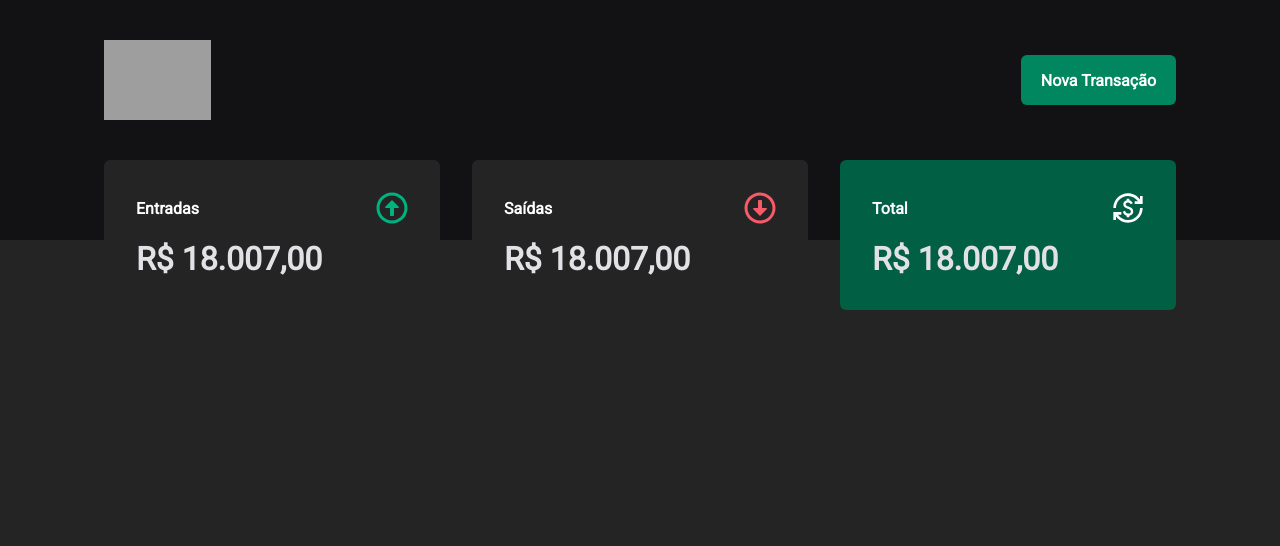
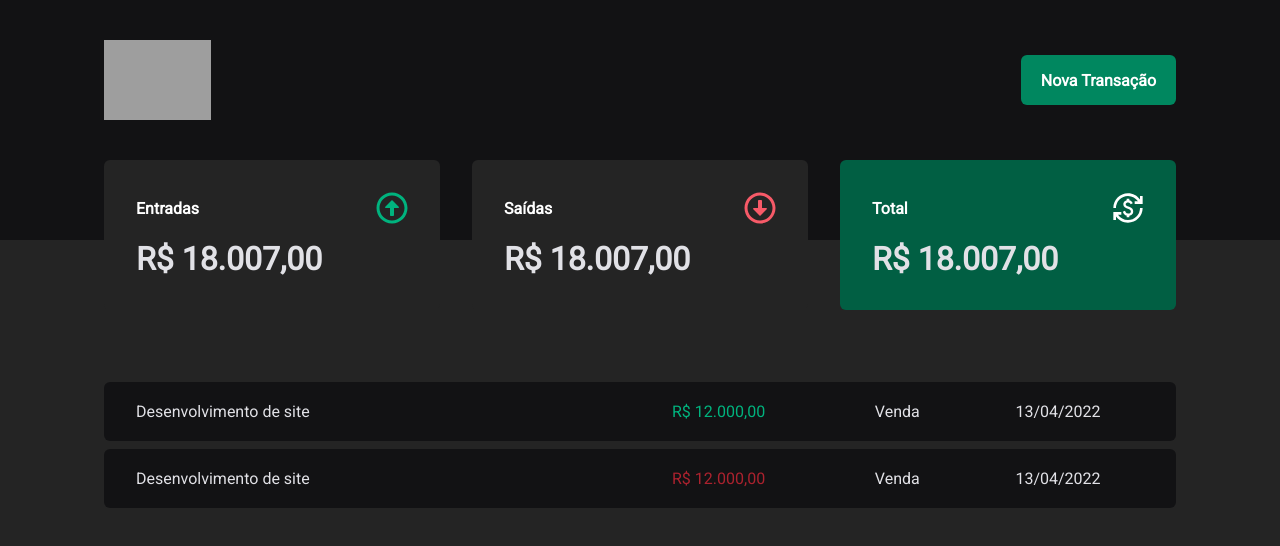
Before and after one commit to tcunha2004/tt-money-react, a React (Vite) app: page / in a window 1280 px wide. Shown: the top 546 px of the page. Built offline with nearby package versions, Linux system fonts and the light colour scheme; grey boxes are pictures that could not be loaded.

Commit message:
add: Transactional Table

```diff
--- a/src/pages/Transactions/index.tsx
+++ b/src/pages/Transactions/index.tsx
@@ -1,11 +1,43 @@
 import Header from "../../components/Header";
 import Summary from "../../components/Summary";
+import {
+  PriceHighlight,
+  TransactionsContainer,
+  TransactionsTable,
+} from "./styles";
 
 function Transactions() {
   return (
     <div>
       <Header />
       <Summary />
+
+      <TransactionsContainer>
+        <TransactionsTable>
+          <tbody>
+            <tr>
+              <td width="50%">Desenvolvimento de site</td>
+
+              <td>
+                <PriceHighlight variant="income">R$ 12.000,00</PriceHighlight>
+              </td>
+
+              <td>Venda</td>
+              <td>13/04/2022</td>
+            </tr>
+            <tr>
+              <td width="50%">Desenvolvimento de site</td>
+
+              <td>
+                <PriceHighlight>R$ 12.000,00</PriceHighlight>
+              </td>
+
+              <td>Venda</td>
+              <td>13/04/2022</td>
+            </tr>
+          </tbody>
+        </TransactionsTable>
+      </TransactionsContainer>
     </div>
   );
 }
--- a/src/pages/Transactions/styles.ts
+++ b/src/pages/Transactions/styles.ts
@@ -0,0 +1,41 @@
+import styled from "styled-components";
+
+export const TransactionsContainer = styled.main`
+  width: 100%;
+  max-width: 1120px;
+  margin: 4rem auto 0;
+  padding: 0 1.5rem;
+`;
+
+export const TransactionsTable = styled.table`
+  width: 100%;
+  border-collapse: separate;
+  border-spacing: 0 0.5rem;
+  // margin-top: 1.5rem;
+
+  td {
+    padding: 1.25rem 2rem;
+    background: ${(props) => props.theme["gray-900"]};
+
+    &:first-child {
+      border-top-left-radius: 6px;
+      border-bottom-left-radius: 6px;
+    }
+
+    &:last-child {
+      border-top-right-radius: 6px;
+      border-bottom-right-radius: 6px;
+    }
+  }
+`;
+
+interface PriceHighlightProps {
+  variant?: "income" | "outcome";
+}
+
+export const PriceHighlight = styled.span<PriceHighlightProps>`
+  color: ${(props) =>
+    props.variant == "income"
+      ? props.theme["green-300"]
+      : props.theme["red-500"]};
+`;
```
